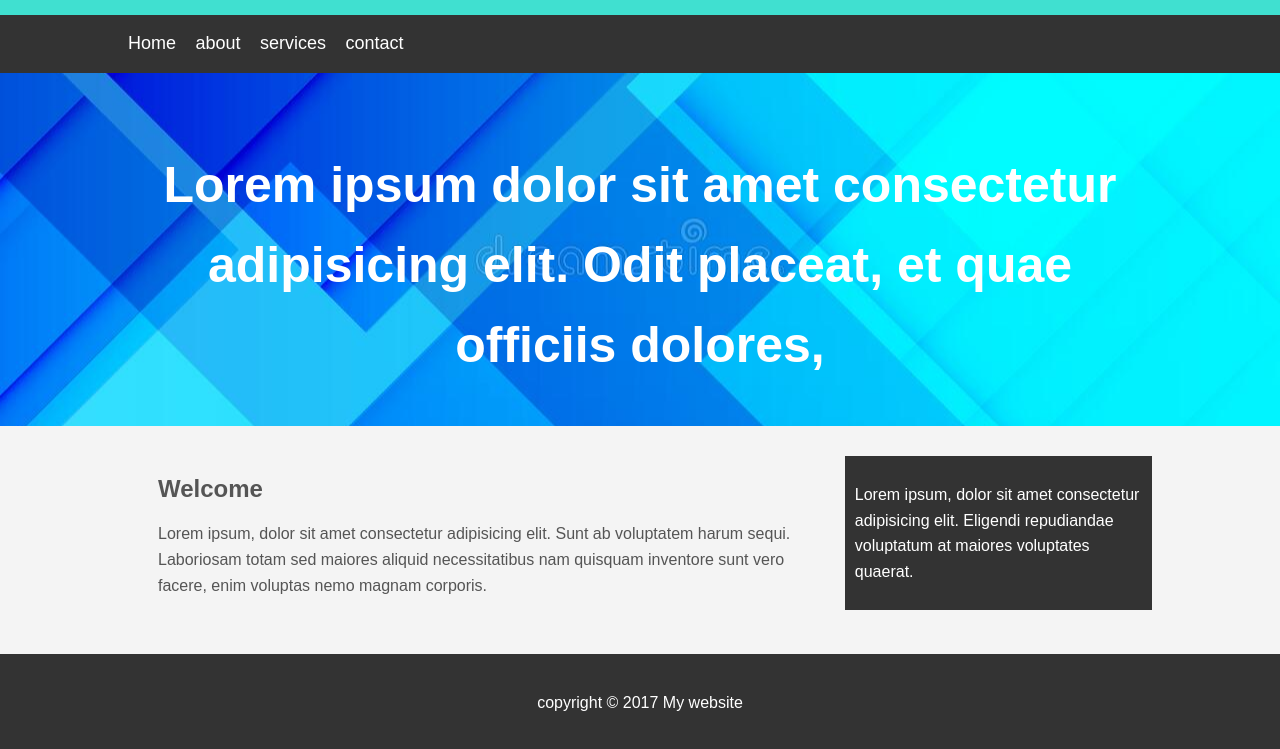
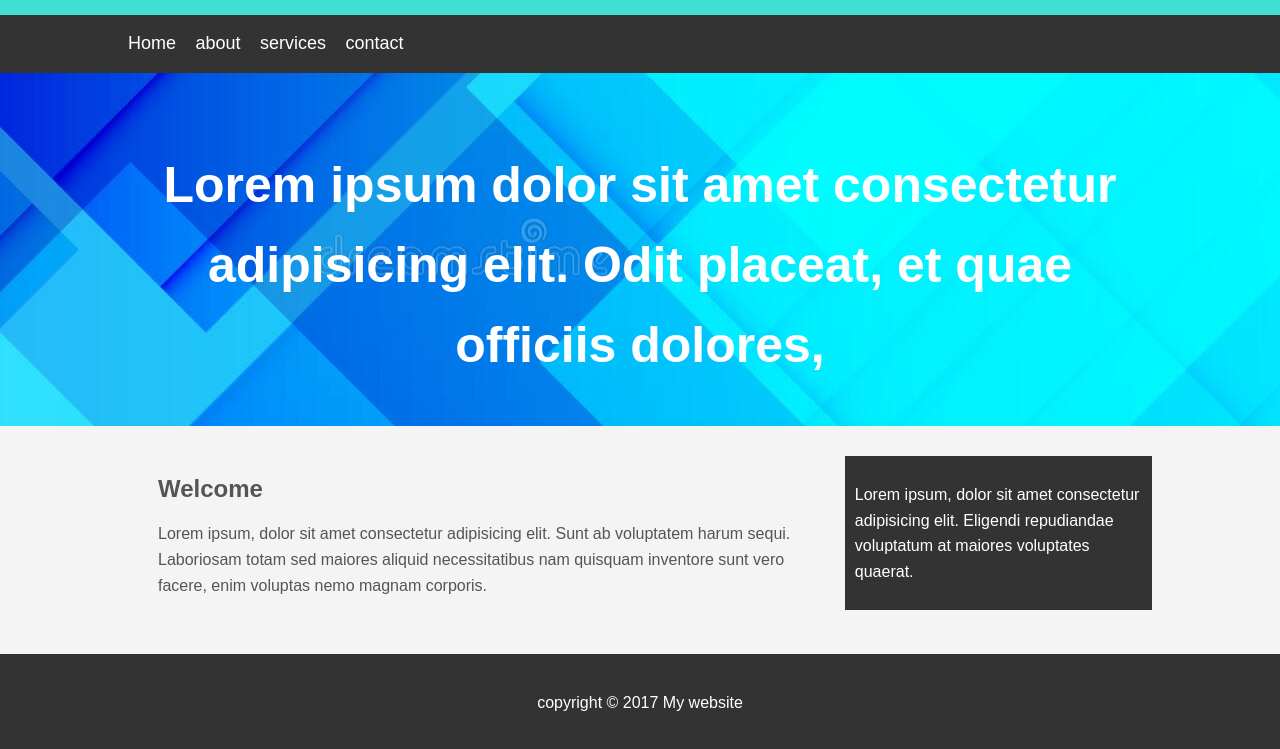
Before and after one commit to PaxtonK16/css, a plain HTML site: page mywebsite/index.html in a window 1280 px wide. Shown: the part 53-802 px from the top of the page. Drawn offline with Linux system fonts and the light colour scheme.

Commit message:
background position semicolon

```diff
--- a/mywebsite/css/style.css
+++ b/mywebsite/css/style.css
@@ -41,7 +41,7 @@ body{
 
 #showcase{
     background-image:url('../images/showcase.jpg');
-    background-position:center, right;
+    background-position:center right;
     min-height: 300px;
     margin-bottom:30px;
     text-align: center;
```
